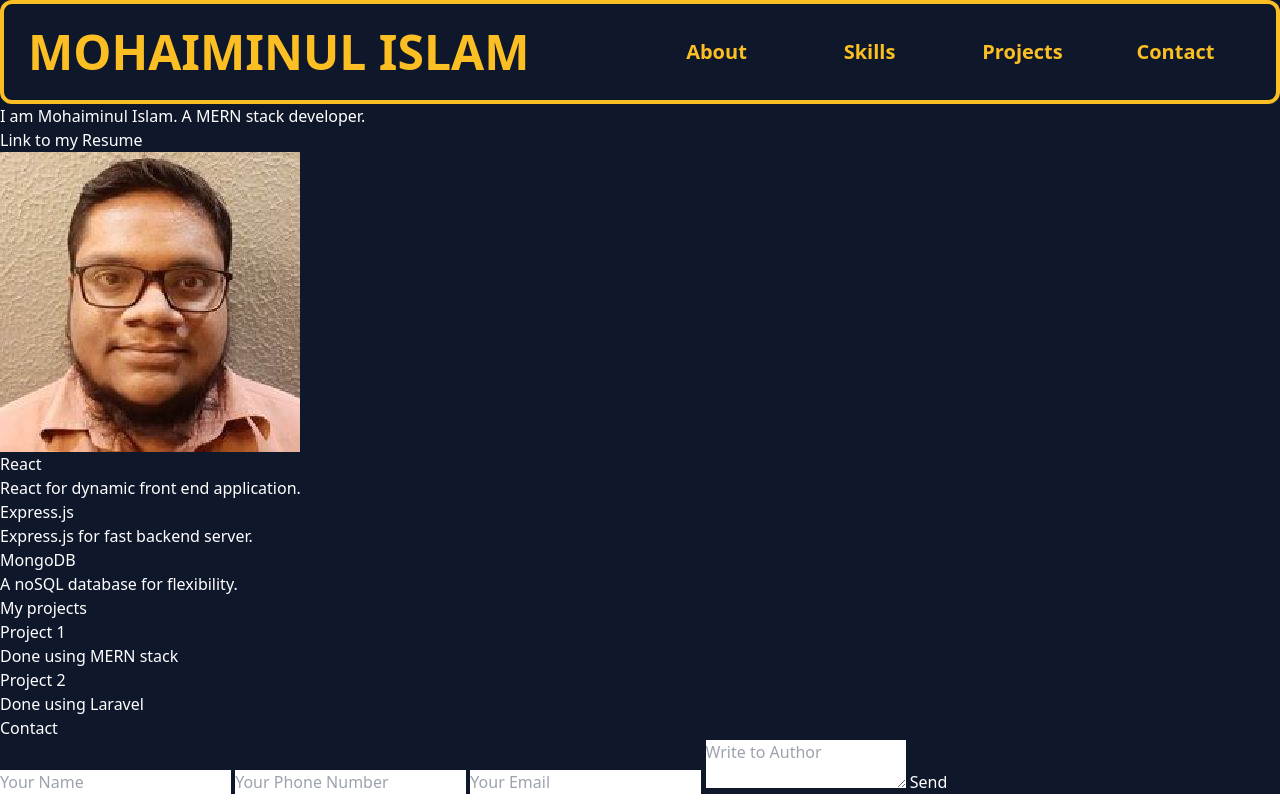
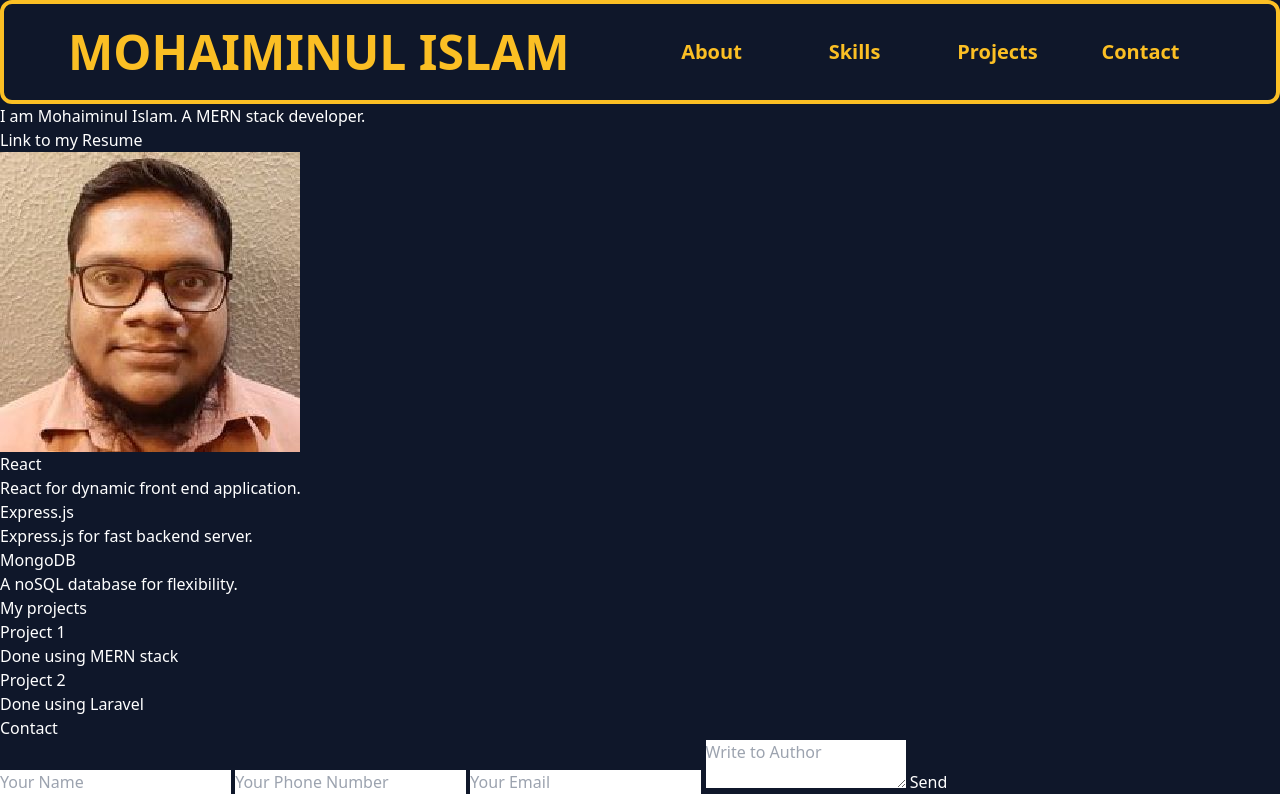
Before and after one commit to mmislam1/Tasks, a plain HTML site: page Task5 tailwind/index.html in a window 1280 px wide. Drawn offline with nearby package versions, Linux system fonts and the light colour scheme.

Commit message:
Just nicking

```diff
--- a/Task5 tailwind/index.html
+++ b/Task5 tailwind/index.html
@@ -14,7 +14,7 @@
   </head>
   <body>
     <div class="grid grid-cols-1 bg-slate-500 font-sans text-white bg-slate-900">
-      <nav class="grid grid-cols-1 grid-rows-2 items-center justify-center px-4 border-solid border-4 rounded-xl border-amber-400 text-amber-400 md:grid-cols-2 md:grid-rows-1 md:justify-between md:p-6">
+      <nav class="grid grid-cols-1 grid-rows-2 items-center justify-center px-15 border-solid border-4 rounded-xl border-amber-400 text-amber-400 md:grid-cols-2 md:grid-rows-1 md:justify-between md:p-6 md:px-16">
         <h3 class="font-semibold text-4xl mx-auto md:text-5xl md:m-0">MOHAIMINUL ISLAM</h3>
         <div class="grid grid-cols-1 grid-rows-1 items-center justify-center">
           <ul class="grid grid-cols-4 items-center justify-center">
```
